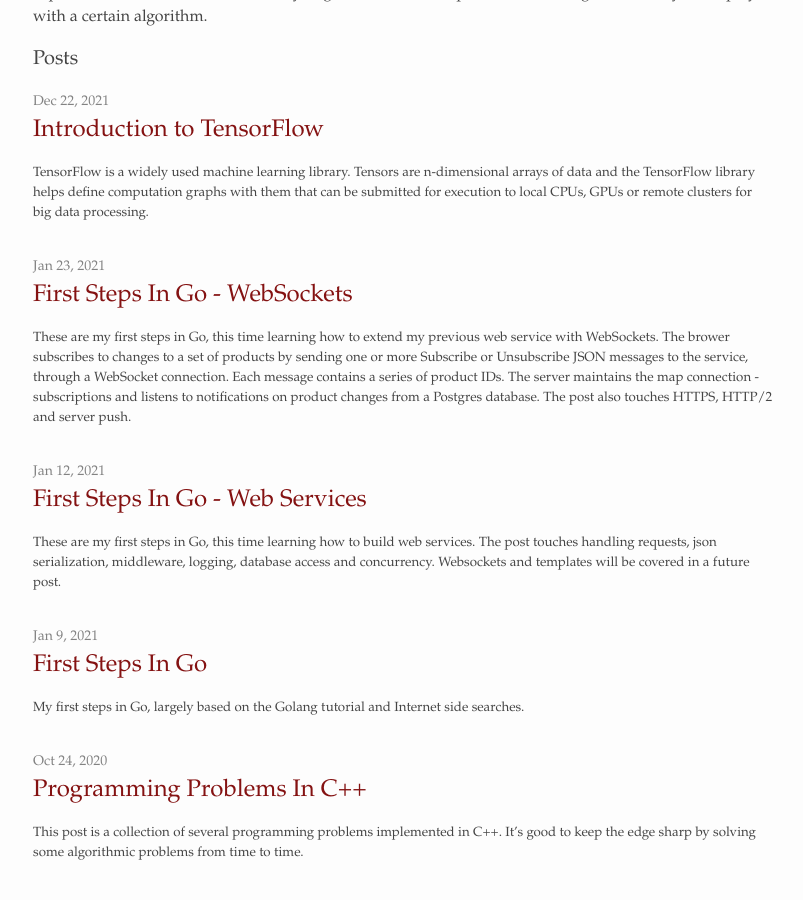
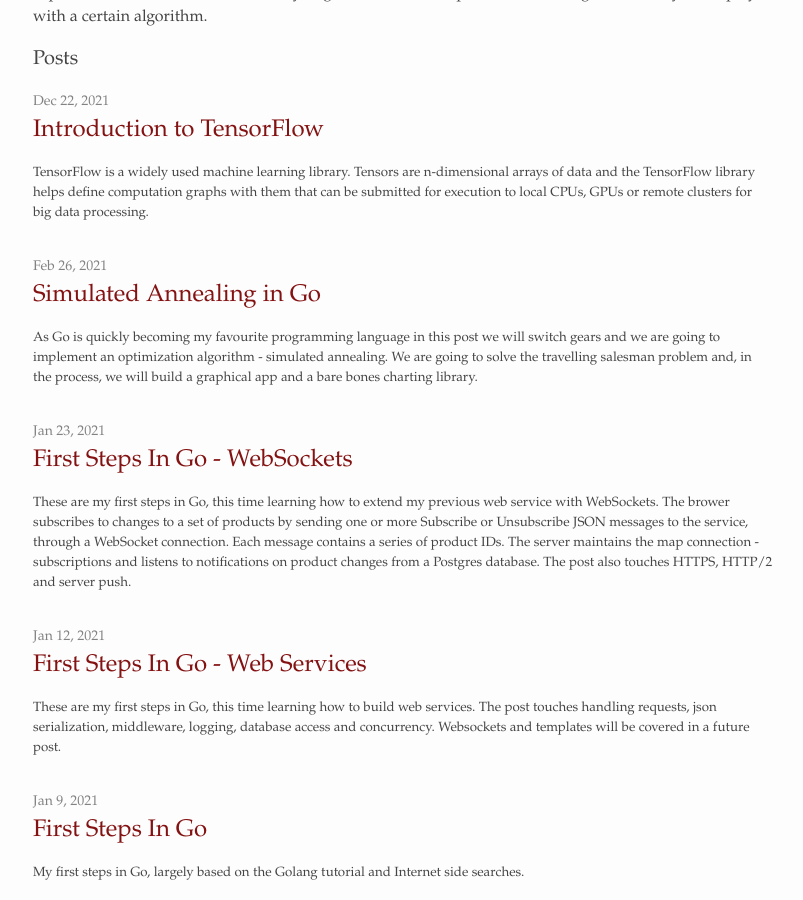
Before and after one commit to alexandrugris/my-jekyll-tech-blog, a Jekyll site: the page built from MyBlog/index.md, in a window 1280 px wide and 900 px high, scrolled down 559 px. Shown: the whole window, without its empty margins (237-1040 px from the left). Built offline with Jekyll 4.4.1, drawn with Linux system fonts in a browser that asks for light colours; some of the changed lines change nothing that is shown.

Commit message:
new blogpost on simulate annealing

````diff
--- /dev/null
+++ b/MyBlog/_posts/2021-02-26-golang-annealing.markdown
@@ -0,0 +1,489 @@
+---
+layout: post
+title:  "Simulated Annealing in Go"
+date:   2021-02-26 09:15:16 +0200
+categories: programming
+---
+
+As Go is quickly becoming my favourite programming language in this post we will switch gears and we are going to implement an optimization algorithm - simulated annealing. We are going to solve the travelling salesman problem and, in the process, we will build a graphical app and a bare bones charting library.
+
+### Simulated Annealing
+
+Simulated annealing is an optimization algorithm used for solving complex problems where direct algorithmic solutions are hard to find. In cases where gradient descent cannot be used because the optimization function is not continuous we need a different approach, mostly based on trial and error. In such a situation, the solution is to make random moves in the solution space and only accept those moves that offer an optimization over the current state. However such moves can easily converge to a local optimum and get stuck. Therefore, a mechanism in needed to allow escape from the local optimum. Simulated annealing offers a solution to this problem allowing random non-optimal moves to be accepted with decreasing probability, based on a temperature schedule. The solution is borrowed from metalurgy where the steel is forged under slow cooling in order to allow for an optimal alignment of metal particles for increased durability.
+
+For our problem the metric we want to optimize is the total length of the path. In the picture below you can see such a layout with a shortest path determined by the algorithm.
+
+![Simulated Annealing Travelling Salesman]({{site.url}}/assets/sim_annealing2.jpg)
+
+For the very same configuration we see the total path length plotted for each iteration.It is interesting to see the inflection point where, after settling on a higher length equilibrium, an local optimum, and a random move, the total length resettles to another, global optimum. We also see how fewer and fewer random moves are accepted, with lower and lower distance increase.
+
+![Simulated Annealing Distance Evolution]({{site.url}}/assets/sim_annealing1.jpg)
+
+### Solution Implementation
+
+The full code is listed below. In short, we are computing the algorithm on a separate thread from the main rendering thread. The config can be reset by pressing `ESC`. You can add new points to the path by simply clicking somewhere on the screen. The distance evolution over each iteration can be displayed by pressing the `P` key.
+
+The algorithm can be tuned by adjusting:
+- The total number of iterations
+- The temperature decay function
+- The function for the probability of acceptance of a bad move
+
+The algorithm has also a back step - if after accepting a bad move a better move is not found in a predefined number of steps, we backtrack to the best known configuration.
+
+The move is made by randomly selecting two edges and switching their ends between themselves. Once the swap has been performed, in order fo maintain the path consistency, all edges between the two end points are inverted. This happens in the `ComputeNewPath` function.
+
+```go
+package main
+
+import (
+	"GoAI/plt"
+	"fmt"
+	"github.com/tfriedel6/canvas/sdlcanvas"
+	"math"
+	"math/rand"
+)
+
+type Point struct {
+	X float64
+	Y float64
+}
+
+type Connection struct {
+	Start int
+	End   int
+}
+
+func (p *Point) Subtract(other *Point) Point {
+	return Point{
+		X: p.X - other.X,
+		Y: p.Y - other.Y,
+	}
+}
+
+func (p *Point) DistanceTo(other *Point) float64 {
+	d := other.Subtract(p)
+	return math.Sqrt(d.X*d.X + d.Y*d.Y)
+}
+
+type ConnsCollection struct {
+	Points []Point
+	Conns  []Connection
+
+	// map ending to index in Conn
+	endsIn []int
+}
+
+func (cc *ConnsCollection) BuildEndsInMap() {
+
+	if cc.endsIn == nil || len(cc.endsIn) != len(cc.Conns) {
+		cc.endsIn = make([]int, len(cc.Conns))
+	}
+
+	for i, cn := range cc.Conns {
+		cc.endsIn[cn.End] = i
+	}
+}
+
+func (cc *ConnsCollection) ComputeDistance() (float64, bool) {
+	d := 0.0
+	for _, c := range cc.Conns {
+		if c.Start >= len(cc.Points) || c.End >= len(cc.Points) {
+			return -1, false
+		}
+		d += cc.Points[c.Start].DistanceTo(&cc.Points[c.End])
+	}
+	return d, true
+}
+
+func (cc *ConnsCollection) DuplicateConnectionsTo(other **ConnsCollection) {
+
+	if *other == nil {
+		*other = &ConnsCollection{
+			Points: cc.Points,
+			Conns:  make([]Connection, len(cc.Conns)),
+			endsIn: make([]int, len(cc.endsIn)),
+		}
+	}
+
+	copy((*other).Conns, cc.Conns)
+	copy((*other).endsIn, cc.endsIn)
+
+}
+
+func (cc *ConnsCollection) ComputeNewPath() float64 {
+
+	conns := cc.Conns
+
+	if len(conns) <= 1 {
+		return 0.0
+	}
+
+	i1 := rand.Int() % len(conns)
+	i2 := rand.Int() % len(conns)
+	if i1 == i2 {
+		i2++
+		if i2 == len(conns) {
+			i2 = 0
+		}
+	}
+
+	p1 := &conns[i1]
+	p2 := &conns[i2]
+
+	// swap edges
+	p1.End, p2.Start = p2.Start, p1.End
+
+	for idx := p1.End; idx != p2.Start; {
+		c := &conns[cc.endsIn[idx]]
+		c.Start, c.End = c.End, c.Start
+		idx = c.End
+	}
+
+	d, _ := cc.ComputeDistance()
+	return d
+}
+
+func InitConnectionsFromPoints(points []Point) *ConnsCollection {
+
+	c := ConnsCollection{
+		Points: points,
+		Conns:  make([]Connection, 0, 20),
+	}
+
+	// crate a path where each point is travelled only once
+	for i := range c.Points {
+
+		s := i
+		e := i + 1
+
+		if e == len(c.Points) {
+			e = 0
+		}
+
+		c.Conns = append(c.Conns, Connection{
+			Start: s,
+			End:   e,
+		})
+	}
+
+	c.BuildEndsInMap()
+
+	return &c
+}
+
+func TravellingSalesman(in <-chan []Point, out chan<- *ConnsCollection) {
+
+	for {
+
+		// read all points and only start the computation once I finished points
+		points := <-in
+		for len(in) > 0 {
+			points = <-in
+		}
+
+		var conns, conns2, resetPoint *ConnsCollection
+		conns = InitConnectionsFromPoints(points)
+		conns.DuplicateConnectionsTo(&conns2)
+		conns.DuplicateConnectionsTo(&resetPoint)
+
+		d, _ := conns.ComputeDistance()
+		dReset := d
+		MaxDriftFromGlobalMinimum := 10 * len(points)
+		countSinceReset := MaxDriftFromGlobalMinimum
+
+		MaxIterations := 100000
+		distanceEvolution := make([]float64, MaxIterations)
+
+		for i := 0; i < MaxIterations; i++ {
+
+			temperature := 0.1 * float64(MaxIterations-i) / float64(MaxIterations)
+			temperature = math.Pow(temperature, 5)
+
+			// switch two nodes
+			d2 := conns2.ComputeNewPath()
+
+			// found a better move
+			// or the temperature is high enough to accept other moves
+			if d2 < d || (d2-d)*temperature > rand.Float64() {
+
+				if d2 > d && i > (MaxIterations/100)*50 {
+					fmt.Printf("Accepted bad move: iter: %v, temp: %v, distance: %v\n", i, temperature, d2-d)
+				}
+
+				conns2.BuildEndsInMap()
+				conns2.DuplicateConnectionsTo(&conns)
+				d = d2
+
+				if d < dReset {
+					dReset = d
+					countSinceReset = MaxDriftFromGlobalMinimum
+					conns2.DuplicateConnectionsTo(&resetPoint)
+				}
+
+			} else if countSinceReset < 0 {
+				d = dReset
+				countSinceReset = MaxDriftFromGlobalMinimum
+				resetPoint.DuplicateConnectionsTo(&conns)
+				resetPoint.DuplicateConnectionsTo(&conns2)
+				//fmt.Println("Reset")
+			} else {
+				conns.DuplicateConnectionsTo(&conns2) // re-init conns2
+			}
+
+			countSinceReset--
+
+			// save for analysis
+			distanceEvolution[i] = d
+		}
+
+		plt.Reset()
+		plt.LinePlot(distanceEvolution, "Distance Evolution", 1000)
+
+		if d > dReset {
+			out <- resetPoint
+		} else {
+			out <- conns
+		}
+	}
+}
+
+func main() {
+	wnd, cv, err := sdlcanvas.CreateWindow(1280, 720, "Travelling Salesman")
+	if err != nil {
+		panic(err)
+	}
+	defer wnd.Destroy()
+
+	points := make([]Point, 0, 10)
+	connections := make([]Connection, 0, 10)
+	distance := 0.0
+
+	submitPoints := make(chan []Point, 100)
+	receiveConnections := make(chan *ConnsCollection)
+
+	go TravellingSalesman(submitPoints, receiveConnections)
+
+	wnd.MouseDown = func(btn int, x int, y int) {
+		// on mouse down add new points
+		points = append(points, Point{
+			X: float64(x),
+			Y: float64(y),
+		})
+
+		// send the points to be computed
+		submitPoints <- points
+	}
+
+	wnd.KeyDown = func(scancode int, rn rune, name string) {
+		switch name {
+		case "Escape":
+			points = make([]Point, 0, 10)
+			connections = make([]Connection, 0, 10)
+			distance = 0.0
+		case "KeyP":
+			plt.Execute() // show plot only when key is pressed
+		}
+	}
+
+	wnd.MainLoop(func() {
+
+		select {
+
+		case cc := <-receiveConnections:
+			if dd, ok := cc.ComputeDistance(); ok {
+				distance = dd
+				connections = cc.Conns
+				fmt.Printf("New paths with distance %f\n", distance)
+			}
+
+		default:
+
+		}
+
+		// background
+		w, h := float64(cv.Width()), float64(cv.Height())
+		cv.SetFillStyle("#000")
+		cv.FillRect(0, 0, w, h)
+
+		// circles
+		cv.SetStrokeStyle("#FFF")
+		cv.SetLineWidth(2)
+		cv.SetFillStyle(255, 0, 0)
+
+		for _, c := range connections {
+			cv.BeginPath()
+			cv.MoveTo(points[c.Start].X, points[c.Start].Y)
+			cv.LineTo(points[c.End].X, points[c.End].Y)
+			cv.Stroke()
+		}
+
+		for _, p := range points {
+			cv.BeginPath()
+			cv.Arc(p.X, p.Y, 10, 0, math.Pi*2, false)
+			cv.ClosePath()
+			cv.Fill()
+			cv.Stroke()
+		}
+
+		cv.SetFont("Righteous-Regular.ttf", 12)
+		cv.FillText(fmt.Sprintf("Total distance: %f", distance), 20, 20)
+
+	})
+}
+
+```
+
+### Easy Charting From Go
+
+Since I couldn't find any charting library that met my needs, being easy to use from a desktop application, I've decided to build my own. It relies on the excellent matplotlib library from python. The solution is simple: it generates a python script containing all the values I need to plot and then it launches that script in a separate process with its own window. For this we are using golang text templates to generate the script. I will extend the library for future use with other types of charts. Below you can see the code:
+
+The template:
+
+```
+import matplotlib.pyplot as plt
+
+{{range .}} {{if eq .Type "line"}}
+
+values={{index .Values 0 | CompressByMean .Count | ToPythonArray}}
+plt.plot(values)
+
+{{end}} {{end}}
+
+plt.show()
+```
+
+The code for generating the template:
+
+```go
+package plt
+
+import (
+	"fmt"
+	"io/ioutil"
+	"log"
+	"os"
+	"os/exec"
+	"strings"
+	"text/template"
+)
+
+type Plot struct {
+	Type   string
+	Values [][]float64
+	Name   string
+	Count  int
+}
+
+var plots []Plot = nil
+var tmpl *template.Template = nil
+
+func min(a int, b int) int {
+	if a < b {
+		return a
+	} else {
+		return b
+	}
+}
+
+func compressByMean(count int, arr []float64) []float64 {
+
+	ret := make([]float64, count)
+	intvLen := len(arr) / count
+	cnt := float64(intvLen)
+
+	for i := 0; i < count-1; i++ {
+
+		upperLimit := (i + 1) * intvLen
+		lowerLimit := i * intvLen
+
+		ret[i] = arr[lowerLimit] / cnt
+
+		for j := lowerLimit + 1; j < upperLimit; j++ {
+			ret[i] += arr[j] / cnt
+		}
+	}
+
+	// last one is the last value - a hack for the simulated annealing problem
+	ret[count-1] = arr[len(arr)-1]
+	return ret
+}
+
+func toPythonArray(arr []float64) string {
+	sb := strings.Builder{}
+	sb.WriteString("[")
+
+	for i, v := range arr {
+		sb.WriteString(fmt.Sprintf("%f", v))
+		if i < len(arr) {
+			sb.WriteString(", ")
+		}
+	}
+
+	sb.WriteString("]")
+	return sb.String()
+}
+
+func init() {
+
+	log.Println(os.Getwd())
+
+	fn := template.FuncMap{
+		"CompressByMean": compressByMean,
+		"ToPythonArray":  toPythonArray,
+	}
+
+	tmpl = template.Must(template.New("chart_template.gopy").Funcs(fn).ParseFiles("chart_template.gopy"))
+}
+
+func LinePlot(arr []float64, name string, count int) {
+
+	v := Plot{
+		Type:   "line",
+		Values: make([][]float64, 1),
+		Name:   name,
+		Count:  count,
+	}
+
+	v.Values[0] = arr
+	plots = append(plots, v)
+}
+
+func Reset() {
+	// clear the plots
+	plots = nil
+}
+
+func Execute() {
+
+	var fileName string
+
+	func(fn *string) {
+		f, err := ioutil.TempFile("./plots", "plt*.py")
+
+		if err != nil {
+			fmt.Println(err)
+			return
+		}
+
+		defer f.Close()
+		*fn = f.Name()
+
+		if err := tmpl.Execute(f, plots); err != nil {
+			log.Panic(err)
+		}
+
+		Reset()
+
+	}(&fileName)
+
+	go func(fileName string) {
+		if out, err := exec.Command("python", fileName).Output(); err != nil {
+			log.Println(err)
+			log.Println(out)
+		} else {
+			log.Println(out)
+		}
+	}(fileName)
+
+}
+```
````
Also changed, not shown: MyBlog/_posts/2020-10-24-programming-problems-cpp.markdown (line endings or trailing spaces), MyBlog/assets/sim_annealing1.jpg (added), MyBlog/assets/sim_annealing2.jpg (added).
